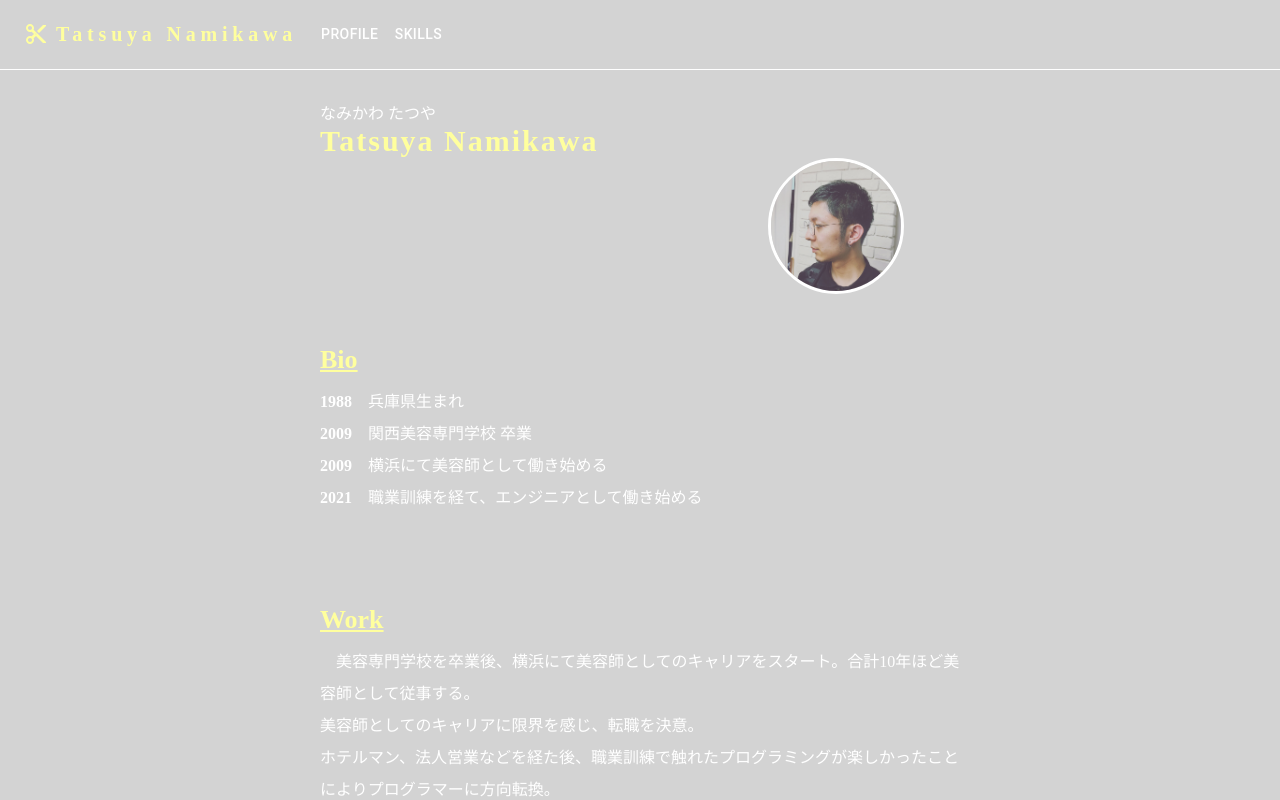
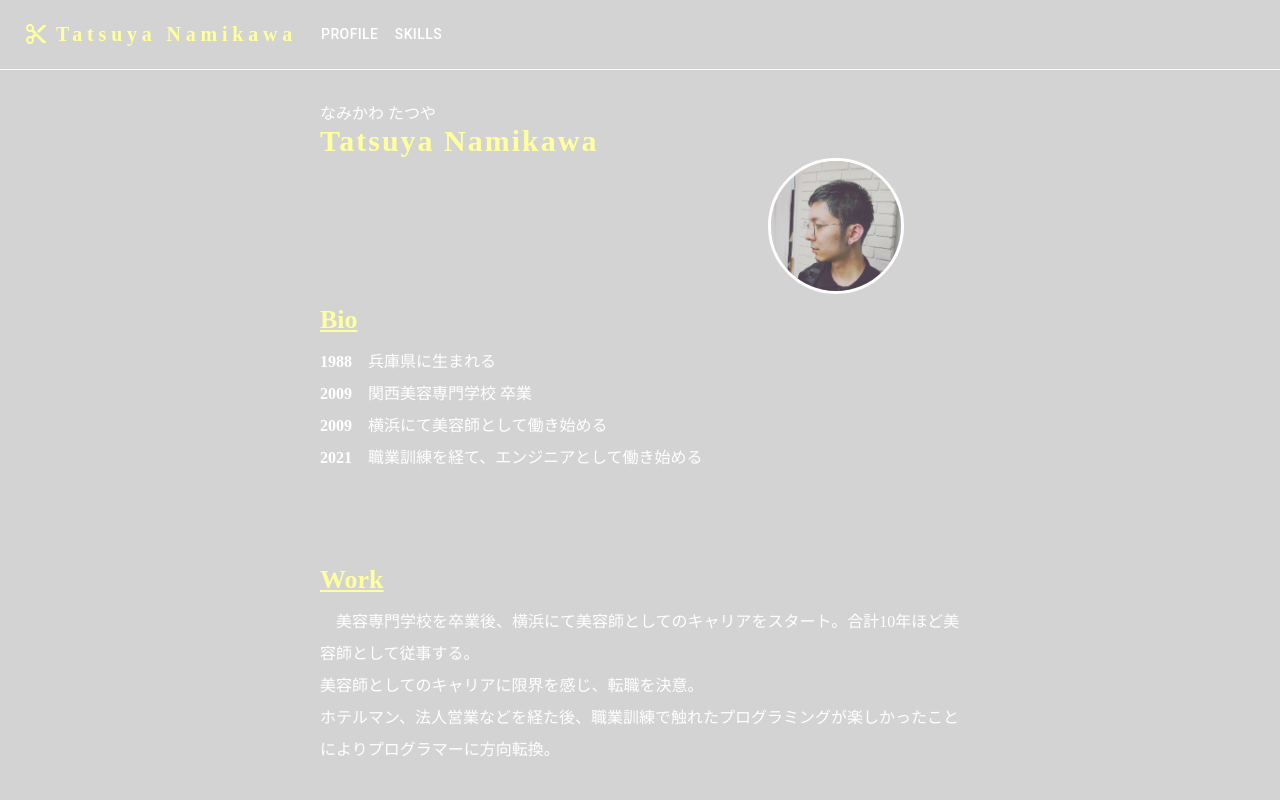
Before and after one commit to namichaz/personal_portfolio, a React (Create React App) app: page /profile in a window 1280 px wide. Shown: the top 800 px of the page. Built offline with nearby package versions, Linux system fonts and the light colour scheme.

Commit message:
タイトル変更　profile段落修正

```diff
--- a/public/index.html
+++ b/public/index.html
@@ -21,7 +21,7 @@
       work correctly both with client-side routing and a non-root public URL.
       Learn how to configure a non-root public URL by running `npm run build`.
     -->
-    <title>Portfolio</title>
+    <title>Tatsuya Namikawa - Home Page</title>
   </head>
   <body>
     <noscript>You need to enable JavaScript to run this app.</noscript>
--- a/src/features/Profile.tsx
+++ b/src/features/Profile.tsx
@@ -79,8 +79,6 @@ export const Profile = () => {
             />
           </div>
         </section>
-        <br />
-        <br />
         <section style={{ lineHeight: 2 }}>
           <div css={topicStyle}>Bio</div>
           <motion.div
@@ -90,7 +88,7 @@ export const Profile = () => {
           >
             <div css={yearStyle}>
               <div style={{ fontWeight: "bold" }}>1988</div>
-              <div>&ensp;&ensp;兵庫県生まれ</div>
+              <div>&ensp;&ensp;兵庫県に生まれる</div>
             </div>
           </motion.div>
           <motion.div
```
